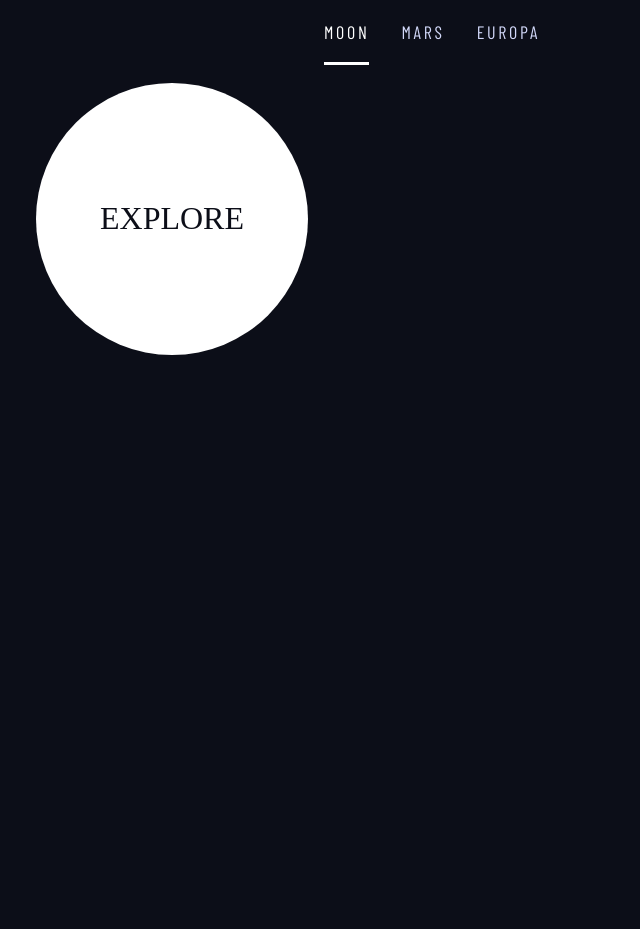
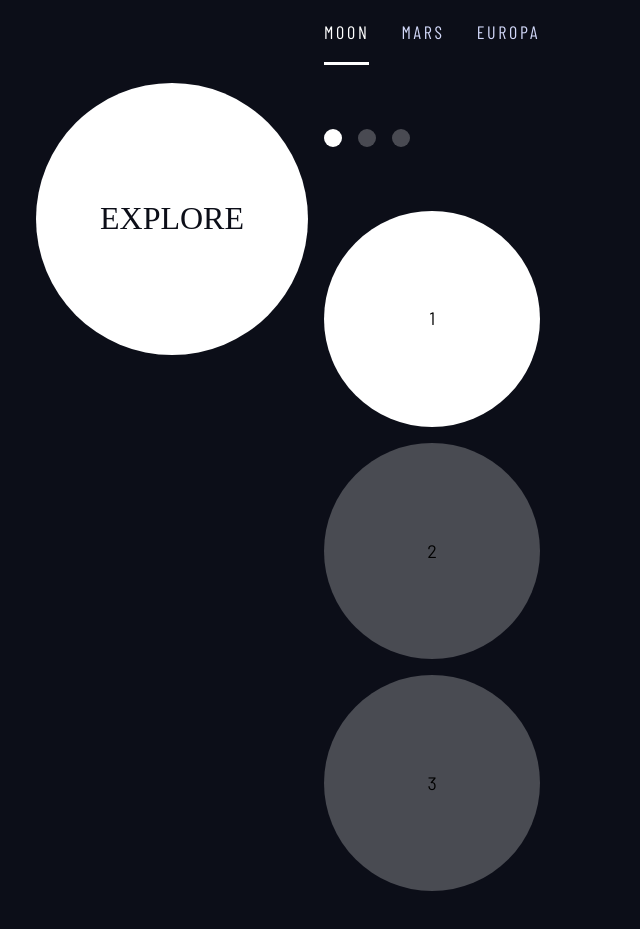
Before and after one commit to hallrhia/LandingPage, a plain HTML site: page design-system.html in a window 1280 px wide. Shown: the part 1159-2088 px from the top of the page, without its empty margins (0-640 px from the left). Before the commit the page ends 1624 px from the top, so only its background shows below. Drawn offline with nearby package versions, Linux system fonts and the light colour scheme; a script that the page names is missing; a web font is replaced by a local one.

Commit message:
design system mainly done, missing some of numbers

```diff
--- a/design-system.html
+++ b/design-system.html
@@ -131,7 +131,7 @@
         </div>
       </section>
 
-      <section class="flow" id="interactive-elements">
+      <section class="flow"id="interactive-elements">
         <h2 class="numbered-title"><span>03</span> Interactive elements</h2>
 
                 <!-- navigation -->
@@ -151,7 +151,7 @@
                 <a href="#" class="large-button uppercase ff-serif fs-600 text-dark bg-white">Explore</a>
             </div>
 
-            <div style="margin-bottom: 50vh">
+            <div class="flow" style="margin-bottom: 50vh; --flow-space: 4rem">
                 <!-- Tabs -->
                 <div class="tab-list underline-indicators flex">
                   <button aria-selected="true" class="uppercase ff-sans-cond bg-dark letter-spacing-2 text-accent">Moon</button>
@@ -161,9 +161,18 @@
 
 
                 <!-- Dots -->
-
+                <div class="dot-indicators flex">
+                  <button aria-selected="true"><span class="sr-only">Slide Title</span></button>
+                  <button aria-selected="false"><span class="sr-only">Slide Title</span></button>
+                  <button aria-selected="false"><span class="sr-only">Slide Title</span></button>
+                </div>
 
                 <!-- Numbers -->
+                <div class="number-indicators grid">
+                  <button aria-selected="true"><span class="sr-only">Slide Title</span>1</button>
+                  <button aria-selected="false"><span class="sr-only">Slide Title</span>2</button>
+                  <button aria-selected="false"><span class="sr-only">Slide Title</span>3</button>
+                </div>
             </div>
         </div>
 
--- a/index.css
+++ b/index.css
@@ -242,7 +242,7 @@ select {
     border-bottom: .2rem solid hsl( var(--clr-white) / 0 );
 }
 
-.underline-indicators > *:hover,
+.underline-indicators > *:hover::after,
 .underline-indicators > *:focus {
     border-color: hsl( var(--clr-white) / .5);
 }
@@ -256,3 +256,38 @@ select {
 .tab-list {
     --gap: 2rem;
 }
+
+.dot-indicators > * {
+    cursor: pointer;
+    border: 0;
+    border-radius: 50%;
+    padding: .5em;
+    background-color: hsl( var(--clr-white) / .25);
+}
+
+.dot-indicators > *:hover,
+.dot-indicators > *:focus {
+    background-color: hsl( var(--clr-white) / .5);
+}
+
+.dot-indicators > [aria-selected="true"] {
+    background-color: hsl( var(--clr-white) / 1);
+}
+
+/* not complete */
+.number-indicators > * {
+    cursor: pointer;
+    border: 0;
+    border-radius: 50%;
+    aspect-ratio: 1;
+    background-color: hsl( var(--clr-white) / .25);
+}
+
+.number-indicators > *:hover,
+.number-indicators > *:focus {
+    background-color: hsl( var(--clr-white) / .5);
+}
+
+.number-indicators > [aria-selected="true"] {
+    background-color: hsl( var(--clr-white) / 1);
+}
```
